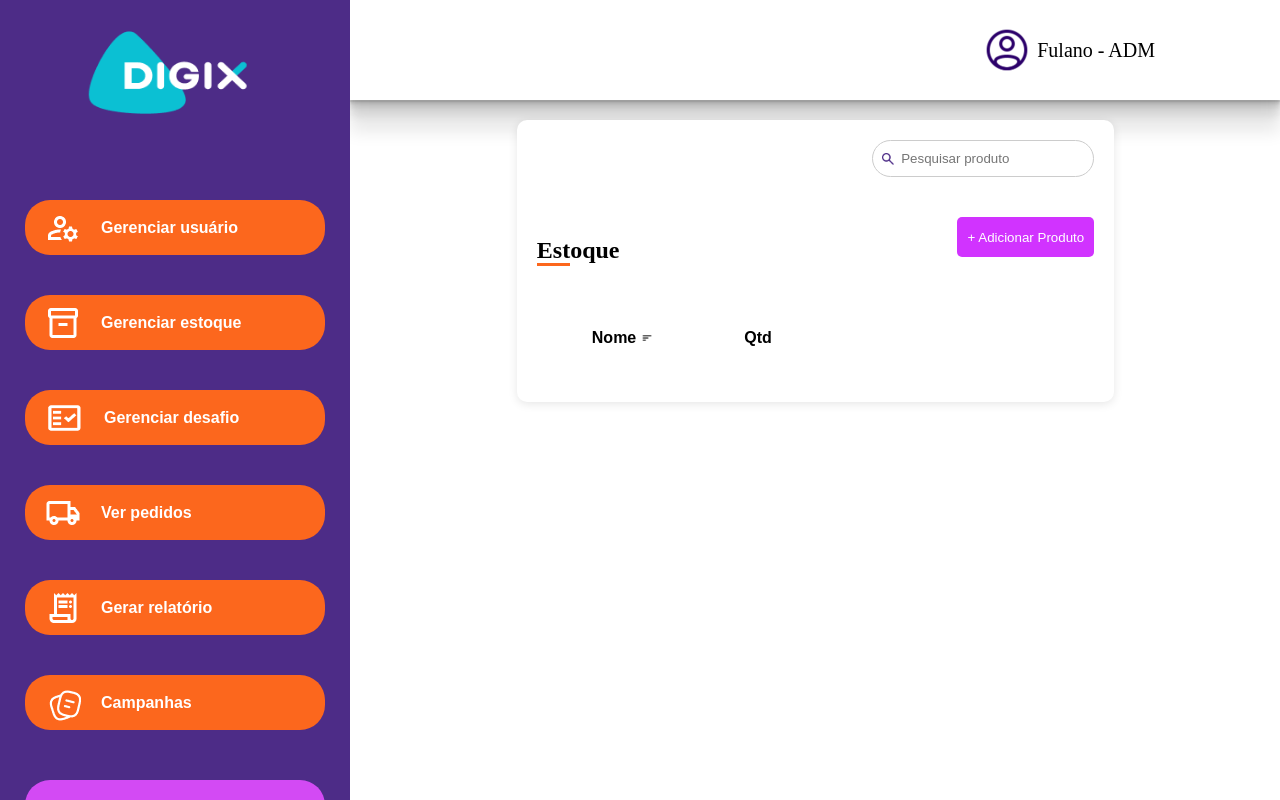
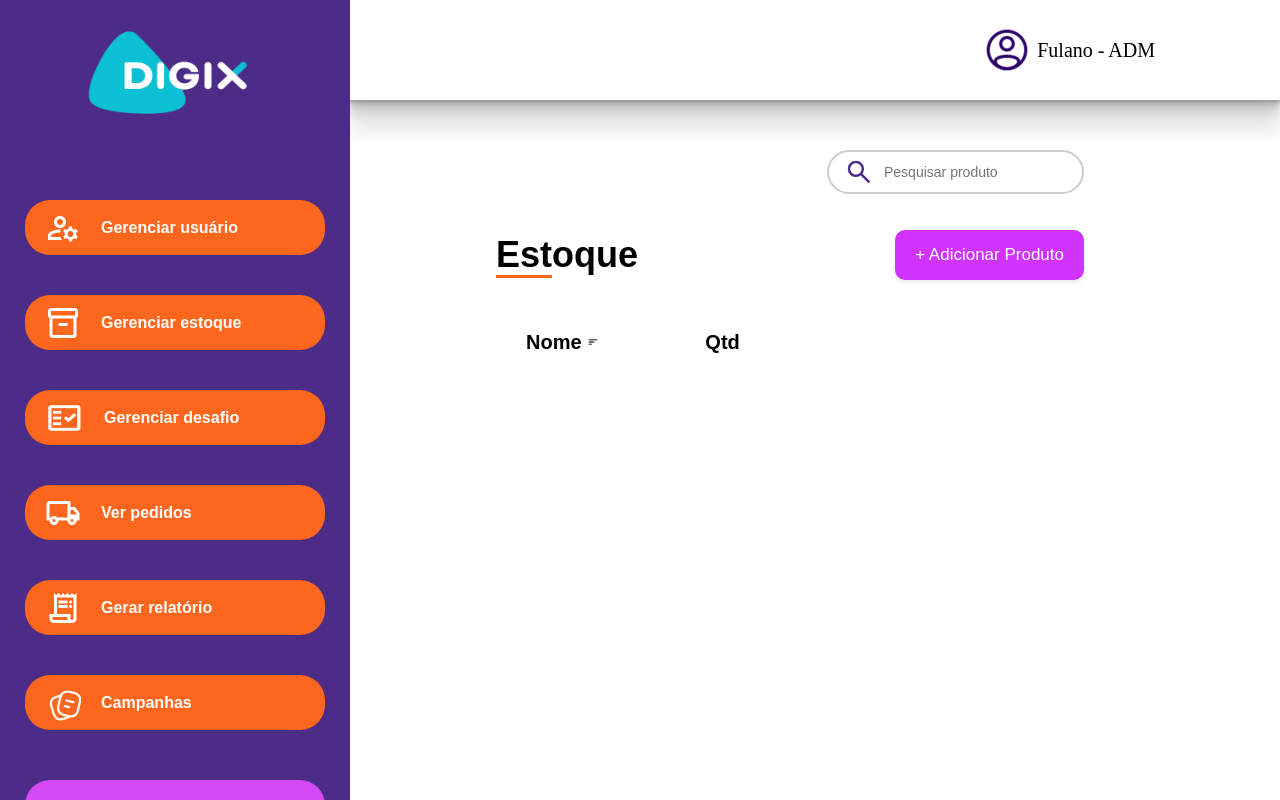
Before and after one commit to kinokano/Digicoin, a Django app: page /listaEstoque/ in a window 1280 px wide. Run offline with Django 5.2, Linux system fonts and the light colour scheme; data that the repository does not hold is empty.

Commit message:
Fix- Mudando o CSS da lista de Estoque

```diff
--- a/Digicoin/api/static/css/AdmCss/listaEstoque.css
+++ b/Digicoin/api/static/css/AdmCss/listaEstoque.css
@@ -4,7 +4,9 @@
 }
 
 .principal{
-    margin-left: 351px;
+    margin-left: 300px;
+    font-family: Arial, sans-serif;
+    font-size: 16px;
 }
 
 .imagemsort{
@@ -38,19 +40,18 @@
 
 }
 .estoque-container {
-    background: white;
-    padding: 20px;
-    margin-top: 20px;
+    padding: 10px;
+    margin-top: 40px;
     border-radius: 10px;
-    box-shadow: 0 2px 10px rgba(0, 0, 0, 0.1);
     width: 60%;
 }
 
 .cabecalho {
     display: flex;
+    align-items: center;
     justify-content: space-between;
-    margin-bottom: 20px;
-    padding-top: 40px;
+    padding-top: 10px;
+    font-size: 1.5em;
 }
 
 .imagemestoque{
@@ -58,10 +59,7 @@
     height: 30px;
     width: 30px;
     padding-right: 10px;
-
-
 }
-
 
 .pesquisa {
     padding: 8px;
@@ -82,18 +80,20 @@
     width: 25px;
 }
 
-
-
 .btn-adicionar {
     background-color: #d133ff;
-    height: 40px;
     color: white;
+    height: 50px;
     border: none;
-    padding: 10px;
-    border-radius: 5px;
+    padding: 10px 20px;
+    font-size: 17px;
+    border-radius: 10px;
+    display: flex;
+    align-items: center;
+    gap: 10px;
     cursor: pointer;
+    box-shadow: 0 2px 5px rgba(0, 0, 0, 0.1);
 }
-
 
 .iconesort{
     display: flex;
@@ -102,8 +102,6 @@
     text-align: left;
     border-bottom: 1px solid #ddd;
 }
-
-
 
 .editar, .deletar {
     border: none;
@@ -115,57 +113,29 @@
     text-align: end;
 }
 
-
-
-
 .traco{
     border-bottom: solid 3px #FC671D;
 }
 
 .search-container {
+    border: 2px solid #ccc;
+    border-radius: 25px;
+    padding: 5px 15px;
     display: flex;
-    justify-content: end;
     align-items: center;
-    border: 1px solid #ccc;
-    border-radius: 20px;
-    padding: 5px 10px;
-    width: 200px;
+    gap: 8px;
 }
 
 .search-container input {
     border: none;
     outline: none;
-    flex: 1;
-    padding: 5px;
+    font-size: 14px;
 }
 
 .search-container img {
-    width: 16px;
-    height: 16px;
+    width: 30px;
+    height: 30px;
 }
-
-
-
-
-
-
-
-
-
-
-
-
-
-
-
-
-
-
-
-
-
-
-
 
 .tabela {
     display: flex;
@@ -175,39 +145,40 @@
     margin: auto;
     border-radius: 10px;
     overflow: hidden;
-    font-family: Arial, sans-serif;
 }
 
 .tabela-head {
     background: white;
     font-weight: bold;
     padding: 10px;
-    /* border-bottom: 2px solid #ddd; */
+}
+
+.tabela-rowheader {
+    display: flex;
+    align-items: center;
+    padding: 10px 15px;
+    border-radius: 10px;
+    background-color: #fff;
 }
 
 .tabela-row {
     display: flex;
-    align-items: center;
-    background: white;
-    padding: 10px;
-    margin-right: 30px;
-    margin-left: 30px;
+    text-align: center;
+    padding: 10px 15px 10px 15px;
+    margin-bottom: 20px;
+    margin-right: 5px;
     border-radius: 10px;
-    margin-bottom: 10px;
-    box-shadow: 10px 4px 8px rgba(0, 0, 0, 0.4);
-}
-
-.tabela-row.header {
-    font-weight: bold;
-    background: white;
-    box-shadow: none;
-    text-align: left;
+    border-left: 6px solid #00BCD4; /* Azul claro na lateral */
+    background-color: #fff;
+    box-shadow: 0 1px 3px rgba(0, 0, 0, 0.4);
 }
 
 .tabela-cell {
+    display: flex;
+    text-align: center;
     flex: 1;
     padding: 5px;
-    text-align: left;
+    font-size: 20px;
 }
 
 .nome {
--- a/Digicoin/api/templates/AdmHtml/listaEstoque.html
+++ b/Digicoin/api/templates/AdmHtml/listaEstoque.html
@@ -14,8 +14,8 @@
 <body>
 
 
+
     {% include '../components/adm/popUpAdicionarProduto.html'%}
-
     <div>
         {% include 'components/adm/menuAdm.html'%}
     </div>
@@ -37,7 +37,7 @@
                 </div>
                 <div class="tabela">
                     <div class="tabela-head">
-                        <div class="tabela-row header">
+                        <div class="tabela-rowheader">
                             <div class="tabela-cell nome">Nome <img class="sort-icon" src="{% static 'img/imgRanking/sort.png' %}" alt="Sort"></div>
                             <div class="tabela-cell quantidade">Qtd</div>
                             <div class="tabela-cell acoes"></div>
```
